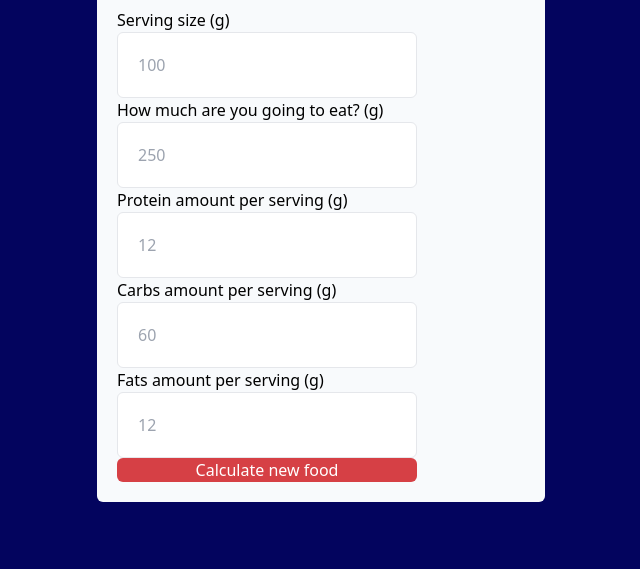
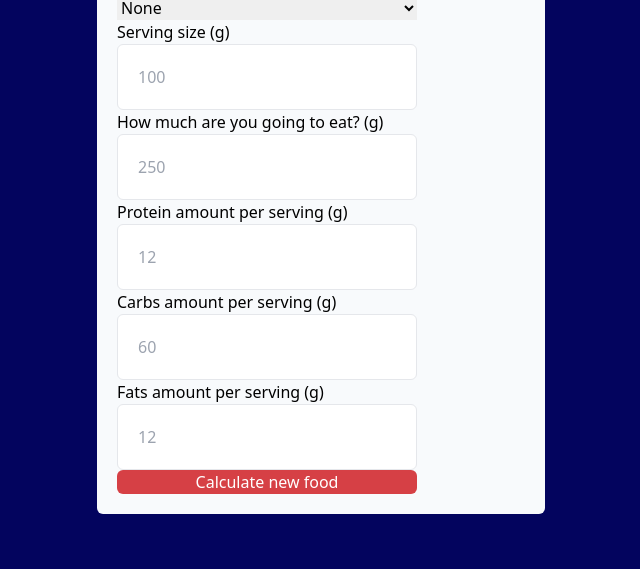
Before and after one commit to lftdev/kcal-counter, a website built with Vite: page index.html in a window 1280 px wide. Shown: the part 231-800 px from the top of the page, without its empty margins (319-959 px from the left). Built offline with nearby package versions, Linux system fonts and the light colour scheme.

Commit message:
Add templates list

```diff
--- a/index.html
+++ b/index.html
@@ -14,6 +14,9 @@
           <h1 class="text-6xl">Calories counter</h1>
         </header>
         <form class="flex flex-col max-w-[300px]">
+          <select id="templatesList">
+            <option value="none">None</option>
+          </select>
           <label class="flex flex-col">
             Serving size (g)
             <input class="p-5 border rounded-md" type="number" placeholder="100" name="servingSize">
--- a/src/dom-manipulations.js
+++ b/src/dom-manipulations.js
@@ -1,6 +1,15 @@
 export function removePreviousOutput (container) {
   const previous = document.getElementById('results-display')
   if (previous) container.removeChild(previous)
+}
+export function populateList (list) {
+  import('./templates.json').then(Templates => {
+    Object.keys(Templates).forEach(key => {
+      const option = document.createElement('option')
+      option.innerText = key
+      list.appendChild(option)
+    })
+  })
 }
 export function showResult (container, proteins, carbs, fats, totalKcals) {
   const resultDisplay = document.createElement('div')
--- a/src/main.js
+++ b/src/main.js
@@ -1,5 +1,5 @@
 import { getTotalKcals } from './counter.js'
-import { removePreviousOutput, showResult } from './dom-manipulations.js'
+import { populateList, removePreviousOutput, showResult } from './dom-manipulations.js'
 import './style.css'
 
 const data = {
@@ -11,6 +11,8 @@ const data = {
 }
 
 const main = document.querySelector('main')
+
+populateList(document.getElementById('templatesList'))
 
 const inputs = document.querySelectorAll('input[type="number"]')
 inputs.forEach(input => {
```
